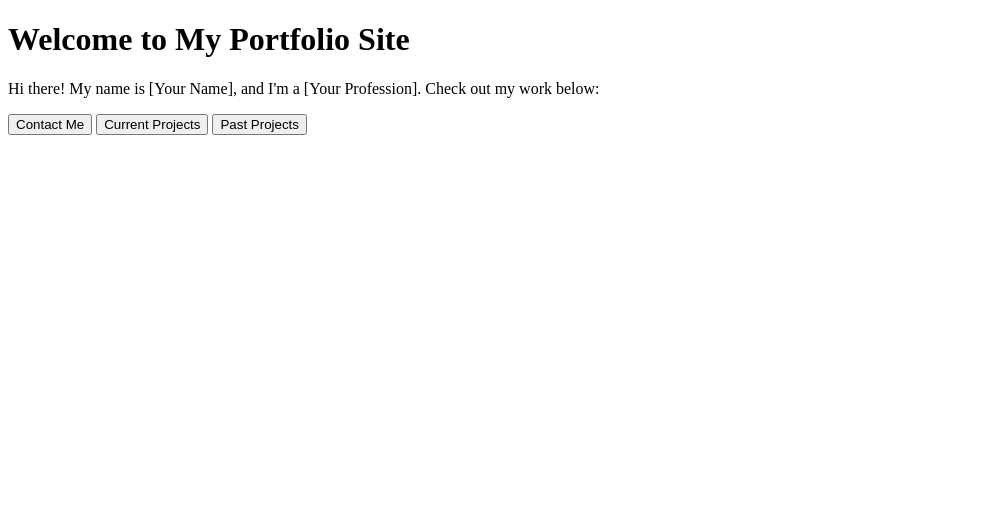
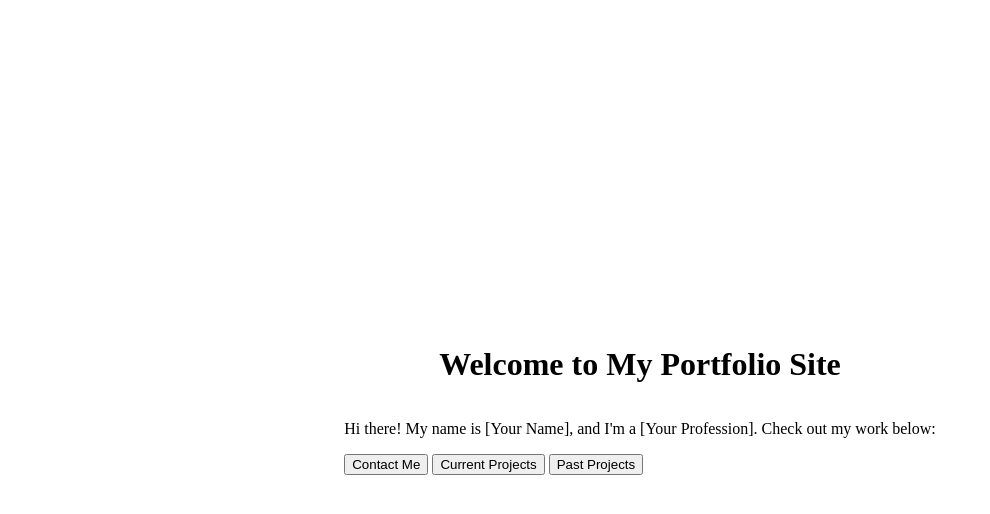
Before and after one commit to MilkDudsss/Milkdudsss.github.io, a plain HTML site: page index.html in a window 1280 px wide. Shown: the whole page, without its empty margins (0-990 px from the left). Drawn offline with Linux system fonts and the light colour scheme.

Commit message:
Update index.html

```diff
--- a/index.html
+++ b/index.html
@@ -14,4 +14,15 @@
       <button onclick="location.href='past-projects.html'">Past Projects</button>
     </main>
   </body>
+  <style>
+  body {
+    display: flex;
+    flex-direction: column;
+    justify-content: center;
+    align-items: center;
+    height: 100vh;
+    margin: 0;
+  }
+</style>
+
 </html>
```
